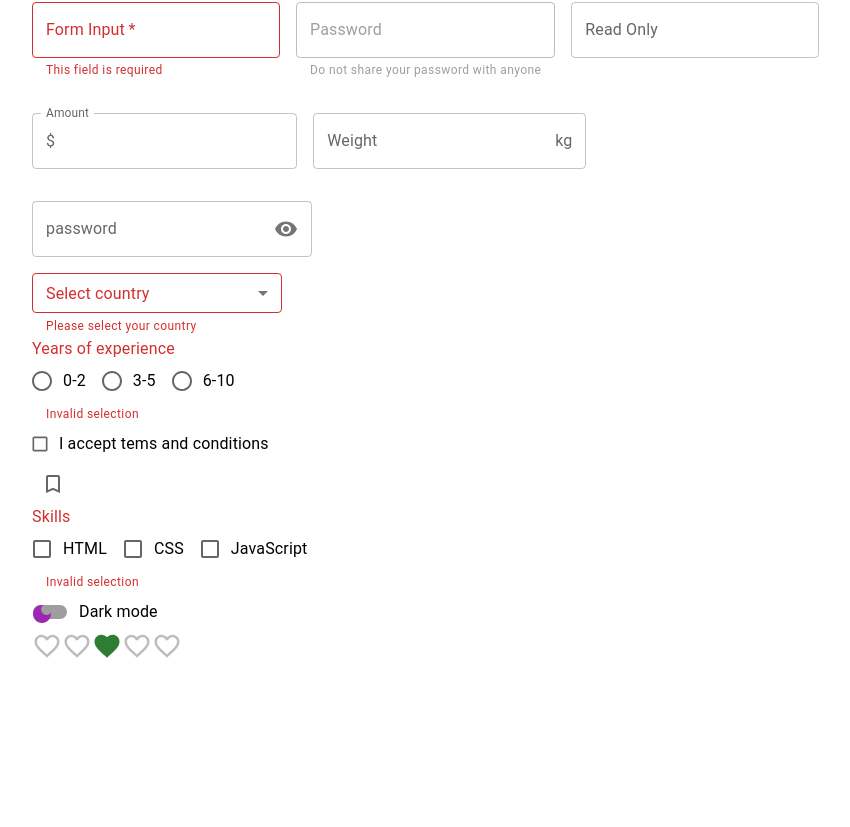
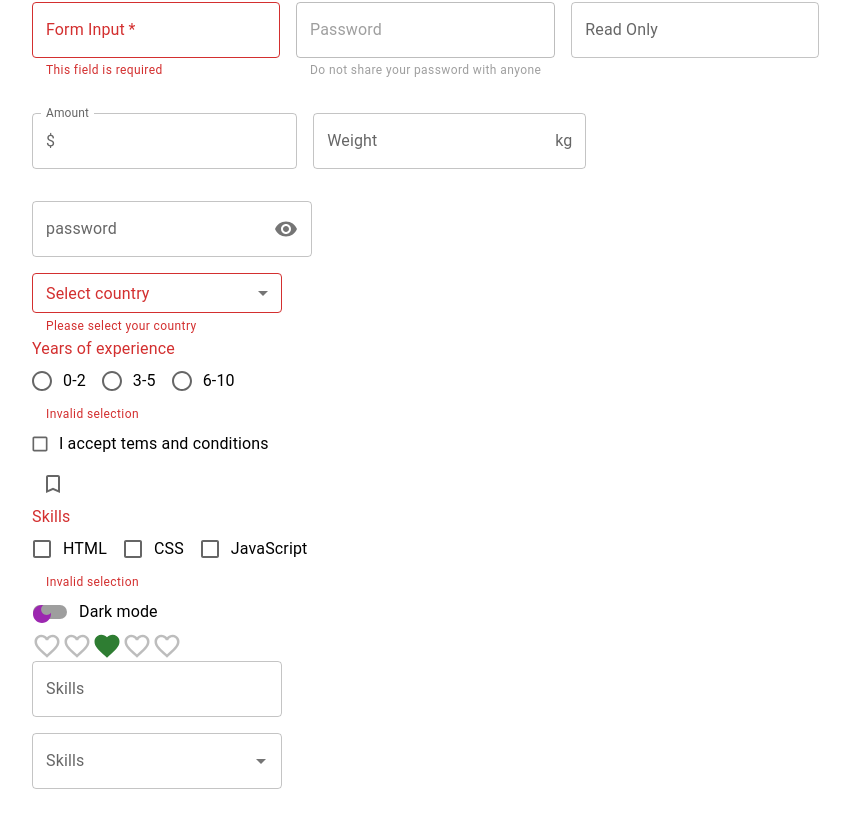
Before and after one commit to HaktanAlbayrak/react-mui-demo, a React (Create React App) app: page / in a window 1280 px wide. Shown: the part 1395-2222 px from the top of the page, without its empty margins (32-882 px from the left). Before the commit the page ends 2120 px from the top, so only its background shows below. Built offline with nearby package versions, Linux system fonts and the light colour scheme.

Commit message:
Mui Autocomplete

```diff
--- a/src/App.tsx
+++ b/src/App.tsx
@@ -7,6 +7,7 @@
 import { MuiCheckbox } from './components/MuiCheckbox';
 import { MuiSwitch } from './components/MuiSwitch';
 import { MuiRating } from './components/MuiRating';
+import { MuiAutocomplete } from './components/MuiAutocomplete';
 
 function App() {
   return (
@@ -19,6 +20,7 @@
       <MuiCheckbox />
       <MuiSwitch />
       <MuiRating />
+      <MuiAutocomplete />
     </div>
   );
 }
--- /dev/null
+++ b/src/components/MuiAutocomplete.tsx
@@ -0,0 +1,37 @@
+import { Stack, Autocomplete, TextField } from '@mui/material';
+import { useState } from 'react';
+
+type Skill = {
+  id: number;
+  label: string;
+};
+
+const skills = ['HTML', 'CSS', 'JavaScript', 'TypeScript', 'React', 'Node'];
+
+const skillsOptions: Skill[] = skills.map((skill, index) => ({
+  id: index + 1,
+  label: skill,
+}));
+
+export const MuiAutocomplete = () => {
+  const [value, setValue] = useState<string | null>(null);
+  const [skill, setSkill] = useState<Skill | null>(null);
+
+  return (
+    <Stack spacing={2} width='250px'>
+      <Autocomplete
+        options={skills}
+        renderInput={(params) => <TextField {...params} label='Skills' />}
+        value={value}
+        freeSolo
+        onChange={(event: any, newValue: string | null) => setValue(newValue)}
+      />
+      <Autocomplete
+        options={skillsOptions}
+        renderInput={(params) => <TextField {...params} label='Skills' />}
+        value={skill}
+        onChange={(event: any, newValue: Skill | null) => setSkill(newValue)}
+      />
+    </Stack>
+  );
+};
```
